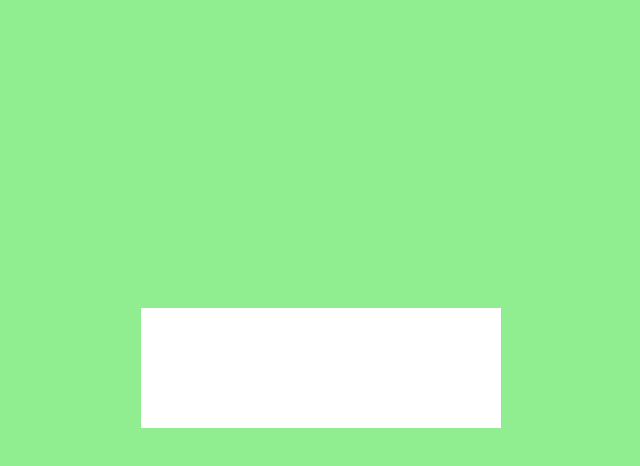
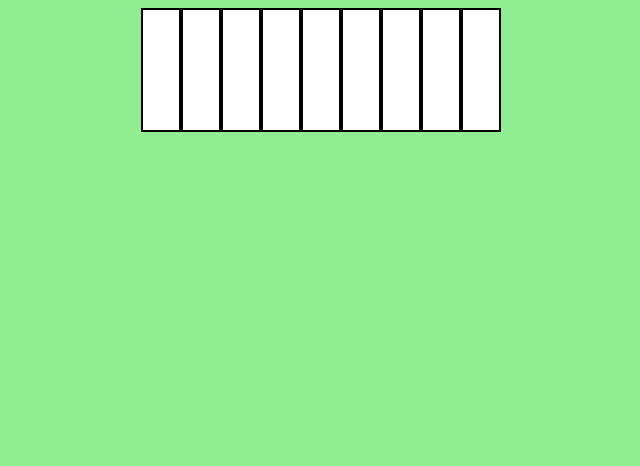
Before and after one commit to LunaBegray/tic-tac-toe, a plain HTML site: page index.html in a window 1280 px wide. Shown: the whole page, without its empty margins (319-959 px from the left). Drawn offline with Linux system fonts and the light colour scheme.

Commit message:
style.css

```diff
--- a/styles.css
+++ b/styles.css
@@ -5,12 +5,15 @@ body{
     background-color:lightgreen;
 }
 .alsq{
-    margin-top:300px;
     background-color:white;
     width:120px;
     height:120px;
+    border: solid 2px black;
+    display:inline-block;
+    position:relative;
 }
 .gameBoard{
+    position:relative;
     display:flex;
     width:360px;
     height:360px;
```
